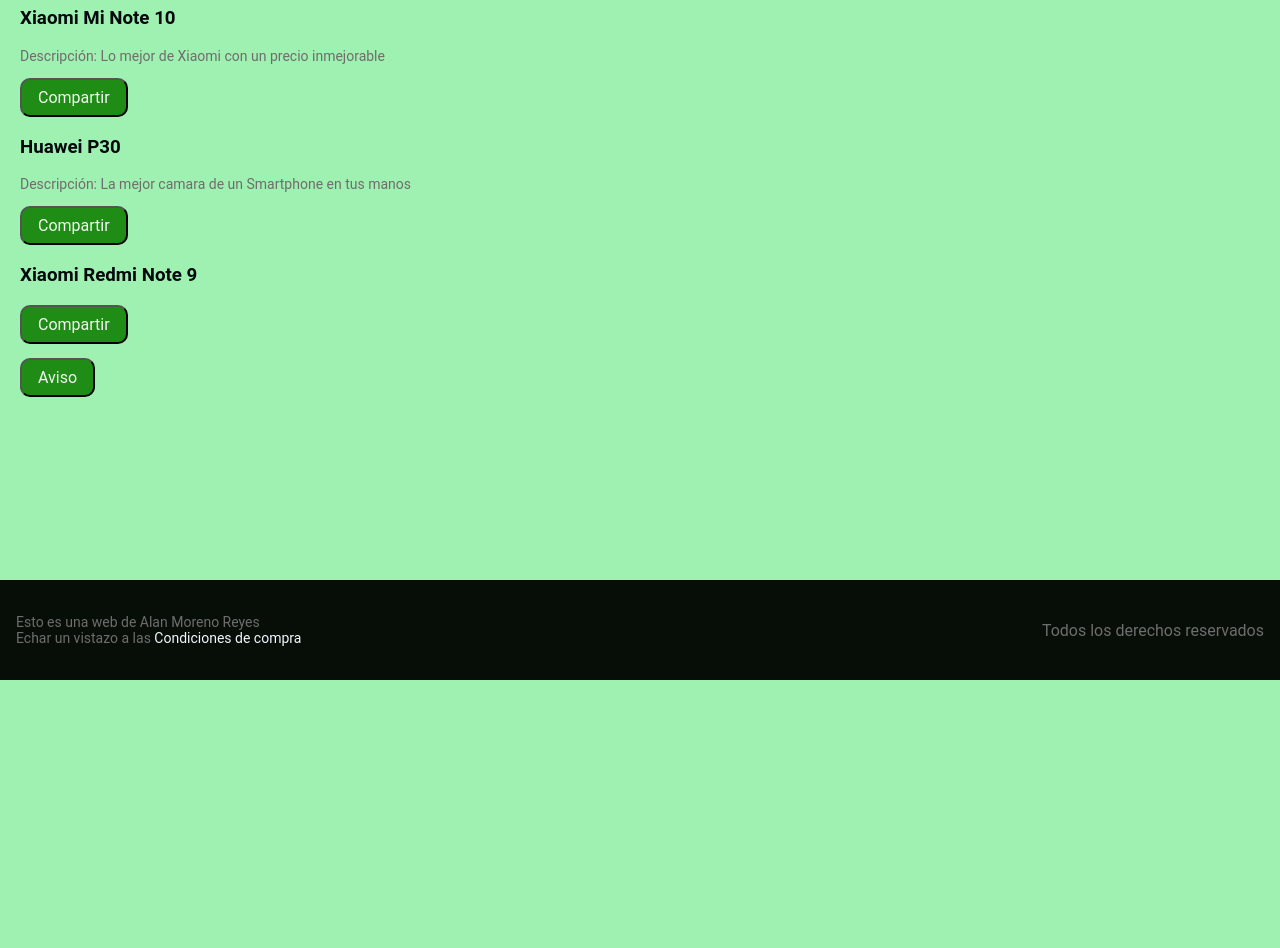
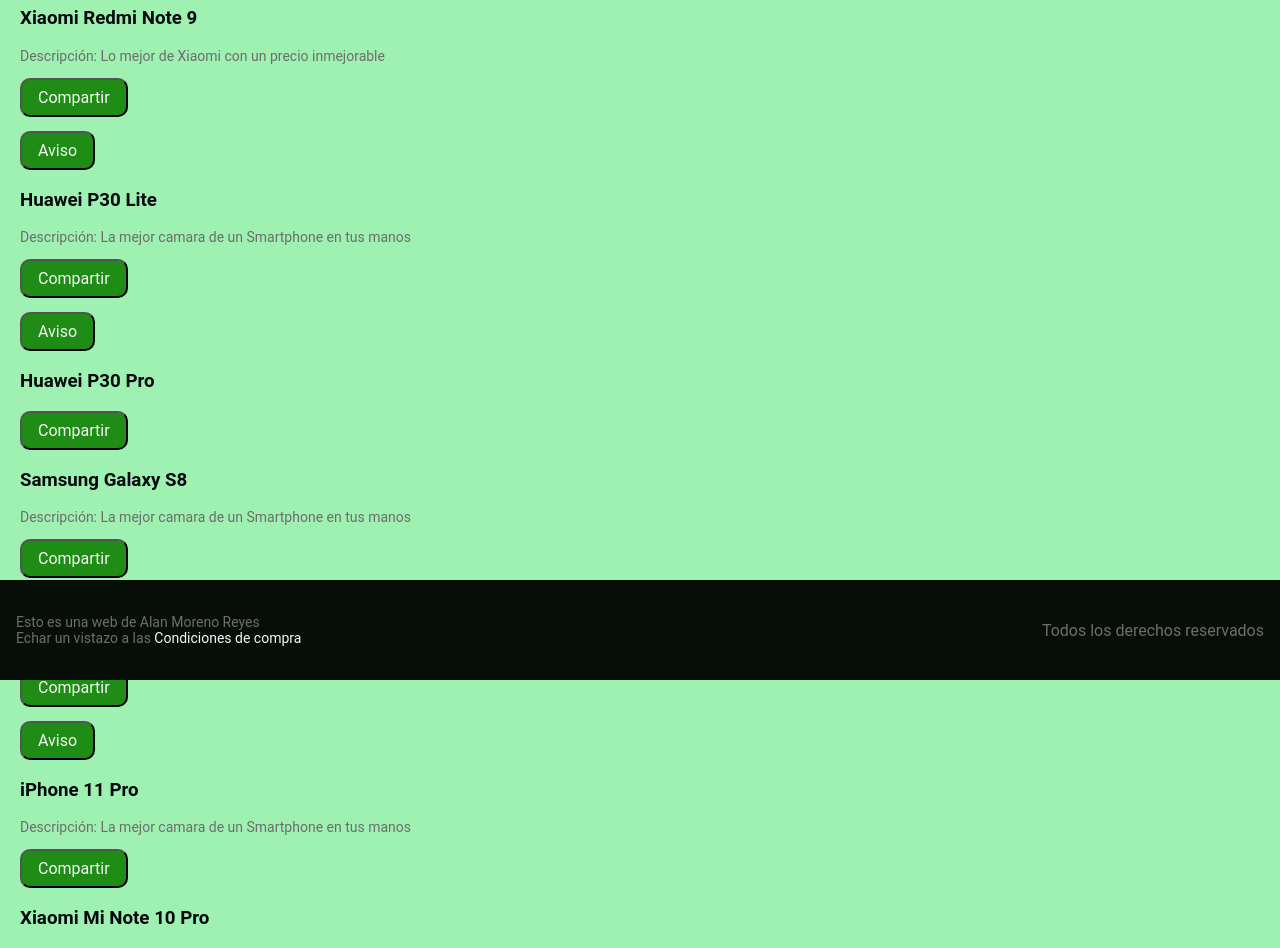
Before and after one commit to aluski97/angular-tiendaalan, an Angular app: page / in a window 1280 px wide. Shown: the part 120-1068 px from the top of the page. Before the commit the page ends 800 px from the top, so only its background shows below. Built offline with nearby package versions, Linux system fonts and the light colour scheme.

Commit message:
1 file modified

```diff
--- a/src/app/products.ts
+++ b/src/app/products.ts
@@ -1,19 +1,44 @@
 export const products = [
   {
-    name: 'Xiaomi Mi Note 10',
-    price: 799,
+    name: 'Xiaomi Redmi Note 9',
+    price: 189,
     description: 'Lo mejor de Xiaomi con un precio inmejorable'
   },
   {
-    name: 'Huawei P30',
+    name: 'Huawei P30 Lite',
+    price: 299,
+    description: 'La mejor camara de un Smartphone en tus manos'
+  },
+  {
+    name: 'Huawei P30 Pro',
+    price: 799,
+    description: ''
+  },
+    {
+    name: 'Samsung Galaxy S8',
     price: 699,
     description: 'La mejor camara de un Smartphone en tus manos'
   },
   {
-    name: 'Xiaomi Redmi Note 9',
-    price: 299,
-    description: ''
-  }
+    name: 'Oppo A5 2020',
+    price: 209,
+    description: 'La mejor camara de un Smartphone en tus manos'
+  },
+  {
+    name: 'iPhone 11 Pro',
+    price: 1149,
+    description: 'La mejor camara de un Smartphone en tus manos'
+  },
+  {
+    name: 'Xiaomi Mi Note 10 Pro',
+    price: 399,
+    description: 'La mejor camara de un Smartphone en tus manos'
+  },
+  {
+    name: 'iPhone X',
+    price: 799,
+    description: 'La mejor camara de un Smartphone en tus manos'
+  },
 ];
 
 
```
